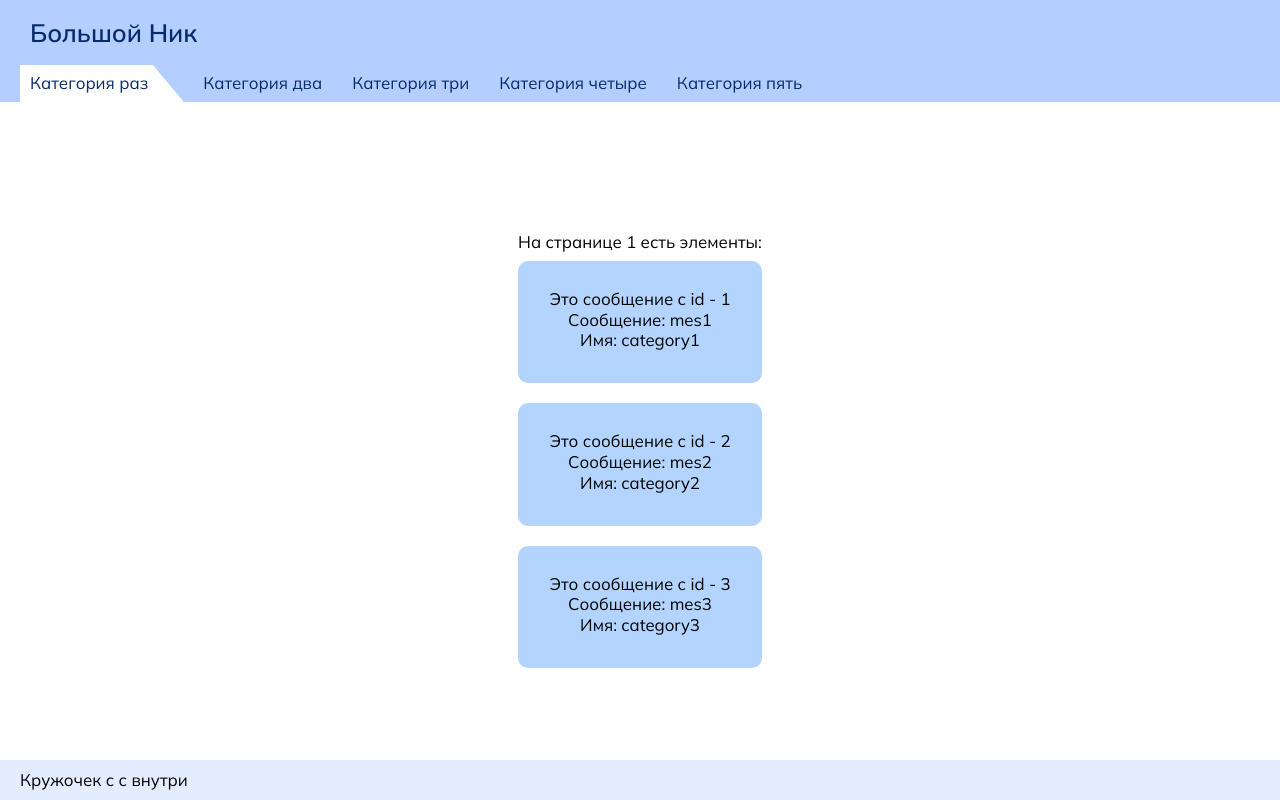
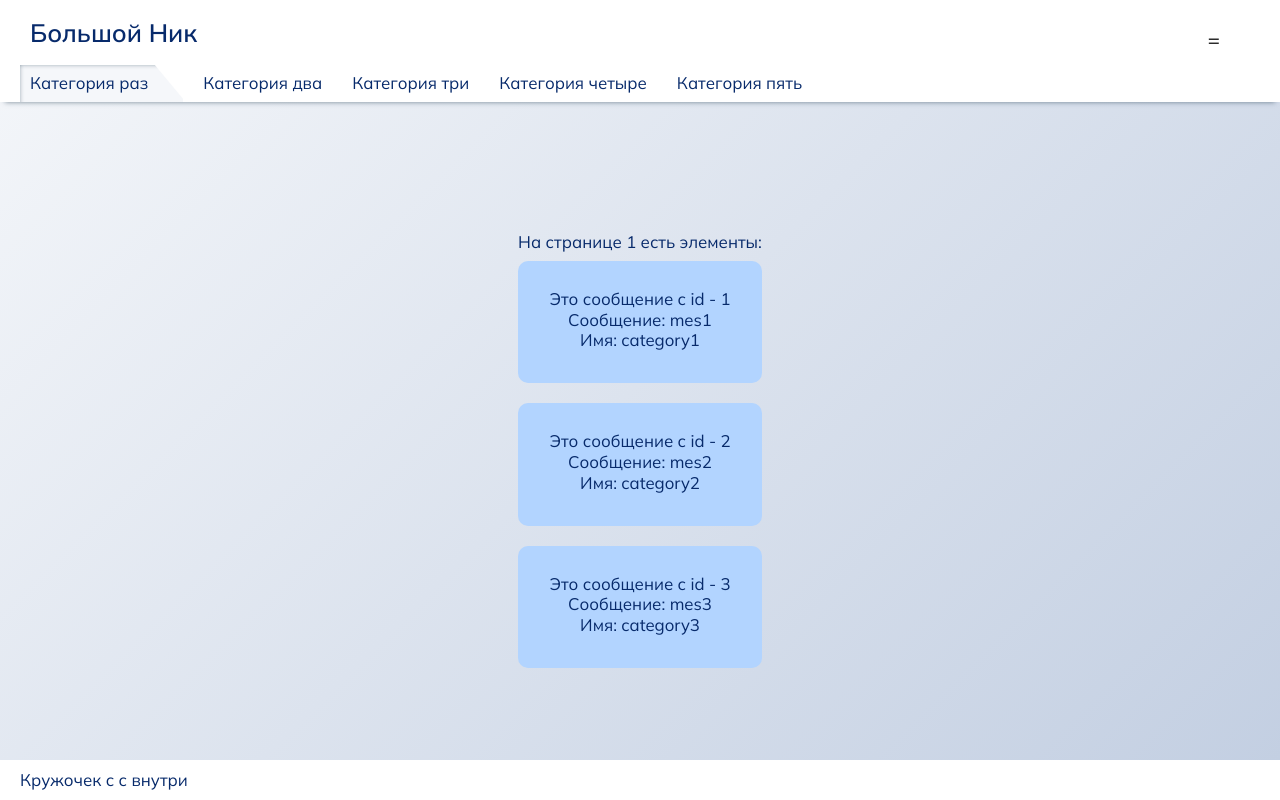
Before and after one commit to mournfulCoroner/gallery, a React (Create React App) app: page /category/1 in a window 1280 px wide. Built offline with nearby package versions, Linux system fonts and the light colour scheme.

Commit message:
main | style changes

```diff
--- a/src/App.scss
+++ b/src/App.scss
@@ -4,7 +4,7 @@
   --main-color: #b4ceff;
   --main-color80: #b4ceff80;
   --main-color60: #b4ceff60;
-  --header-text-color: #072a6b;
+  --text-color: #072a6b;
   --header-heigth: 65px;
 }
 
@@ -23,10 +23,17 @@ a {
   display: flex;
   flex-direction: column;
   min-height: 100%;
+  color: var(--text-color);
+
+  a:active, a:hover{
+    color: var(--text-color);
+  }
 
   font-family: "Mulish", sans-serif;
   font-size: 1.2em;
 }
+
+
 
 .App-logo {
   height: 40vmin;
--- a/src/components/Footer/Footer.scss
+++ b/src/components/Footer/Footer.scss
@@ -1,6 +1,6 @@
 footer {
     height: 40px;
-    background-color: var(--main-color60);
+    background-color: white;
     display: flex;
     align-items: center;
     padding: 0 20px;
--- a/src/components/Header/Header.jsx
+++ b/src/components/Header/Header.jsx
@@ -4,26 +4,38 @@ import './Header.scss';
 function Header() {
 	return (
 		<header>
-			<NavLink to="/"><h1 className='author-title'>Большой Ник</h1></NavLink>
-			<div className="menu">
-				<div className="header-block">
-					<NavLink className={({isActive}) => "header-block__link" + (isActive ? " active" : "")} to="/category/1">
+			<input type="checkbox" id="nav-toggle" hidden />
+			<label htmlFor="nav-toggle" onclick class="nav-toggle">
+				=
+			</label>
+			<NavLink to="/">
+				<h1 className="author-title">Большой Ник</h1>
+			</NavLink>
+			<nav className="menu">
+				<NavLink className={({ isActive }) => 'menu__link' + (isActive ? ' active' : '')} to="/category/1">
 					Категория раз
 				</NavLink>
-					<NavLink className={({isActive}) => "header-block__link" + (isActive ? " active" : "")} to="/category/2">
+				<NavLink className={({ isActive }) => 'menu__link' + (isActive ? ' active' : '')} to="/category/2">
 					Категория два
 				</NavLink>
-					<NavLink className={({isActive}) => "header-block__link" + (isActive ? " active" : "")} to="/category/3">
+				<NavLink className={({ isActive }) => 'menu__link' + (isActive ? ' active' : '')} to="/category/3">
 					Категория три
 				</NavLink>
-					<NavLink className={({isActive}) => "header-block__link" + (isActive ? " active" : "")} to="/category/4">
+				<NavLink className={({ isActive }) => 'menu__link' + (isActive ? ' active' : '')} to="/category/4">
 					Категория четыре
 				</NavLink>
-					<NavLink className={({isActive}) => "header-block__link" + (isActive ? " active" : "")} to="/category/5">
+				<NavLink className={({ isActive }) => 'menu__link' + (isActive ? ' active' : '')} to="/category/5">
 					Категория пять
 				</NavLink>
-				</div>
-			</div>
+			</nav>
+
+			<nav class="mobile-menu">
+				<ul>
+					<li>Раз</li>
+					<li>Два</li>
+					<li>Три</li>
+				</ul>
+			</nav>
 		</header>
 	);
 }
--- a/src/components/Header/Header.scss
+++ b/src/components/Header/Header.scss
@@ -5,17 +5,20 @@ header {
 	right: 0;
 	top: 0;
 	// height: var(--header-heigth);
-	background-color: var(--main-color);
+	background-color: white;
 	display: flex;
 	align-items: flex-start;
 	flex-direction: column;
 	padding: 0 20px;
+	-webkit-box-shadow: 0px 5px 5px -5px rgba(34, 60, 80, 0.6);
+-moz-box-shadow: 0px 5px 5px -5px rgba(34, 60, 80, 0.6);
+box-shadow: 0px 5px 5px -5px rgba(34, 60, 80, 0.6);
 }
 
 header a,
 header a:active,
 header a:hover {
-	color: var(--header-text-color);
+	color: var(--text-color);
 }
 
 .author-title {
@@ -24,10 +27,11 @@ header a:hover {
 	padding: 20px 0 20px 10px;
 }
 
-.header-block {
+.menu {
 	position: relative;
 	display: flex;
 	flex-wrap: wrap;
+	max-width: 80%;
 
 	&__link {
 		margin-right: 10px;
@@ -35,17 +39,75 @@ header a:hover {
 	}
 
 	&__link.active {
-		background-color: white;
+		// background-image: linear-gradient(135deg, #f5f7fa 0%, #c3cfe2 100%);
+		background-color: #f5f7fa;
 		padding-right: 35px;
 		position: relative;
+		-webkit-box-shadow: 4px 4px 5px -5px rgba(34, 60, 80, 0.6) inset;
+-moz-box-shadow: 4px 4px 5px -5px rgba(34, 60, 80, 0.6) inset;
+box-shadow: 4px 4px 5px -5px rgba(34, 60, 80, 0.6) inset;
 	}
 
 	&__link.active::after {
 		content: "";
 		position: absolute;
-		top: 0px;
-		right: 0px;
-		border-right: 30px solid var(--main-color);
+		top: -1px;
+		right: -1px;
+		border-right: 30px solid white;
 		border-bottom: 36.8px solid transparent;
 	}
 }
+
+.mobile-menu {
+	width: 320px;
+	min-width: 320px;
+	height: 100%;
+	position: fixed;
+	top: 0;
+	bottom: 0;
+	margin: 0;
+	right: -320px;
+	padding: 15px 20px;
+	-webkit-transition: right 0.3s;
+	-moz-transition: right 0.3s;
+	transition: right 0.3s;
+	background: white;
+	z-index: 9;
+}
+
+.nav-toggle {
+	position: fixed;
+	right: 50px;
+	top: 1em;
+	padding: 0.5em;
+	background: inherit;
+	color: #000000;
+	background-color: transparent;
+	cursor: pointer;
+	font-size: 1.2em;
+	line-height: 1;
+	z-index: 10;
+	-webkit-transition: all .25s ease-in-out;
+	-moz-transition: all .25s ease-in-out;
+	transition: all .25s ease-in-out;
+}
+
+[id='nav-toggle'] {
+	position: absolute;
+	display: none;
+
+	&:checked ~ .nav-toggle {
+		left: auto;
+		right: 2px;
+		top: 1em;
+		background-color: transparent;
+	}
+
+	&:checked ~ .mobile-menu {
+		right: 0;
+		box-shadow: 4px 0px 20px 0px rgba(0, 0, 0, 0.5);
+		-moz-box-shadow: 4px 0px 20px 0px rgba(0, 0, 0, 0.5);
+		-webkit-box-shadow: 4px 0px 20px 0px rgba(0, 0, 0, 0.5);
+		overflow-y: auto;
+	}
+}
--- a/src/routes/PageContainer.scss
+++ b/src/routes/PageContainer.scss
@@ -4,4 +4,6 @@
     justify-content: center;
     align-items: center;
     padding-top: var(--header-heigth);
+
+    background-image: linear-gradient(135deg, #f5f7fa 0%, #c3cfe2 100%);
 }
```
Lines whose indentation alone changed are shown as unchanged.
